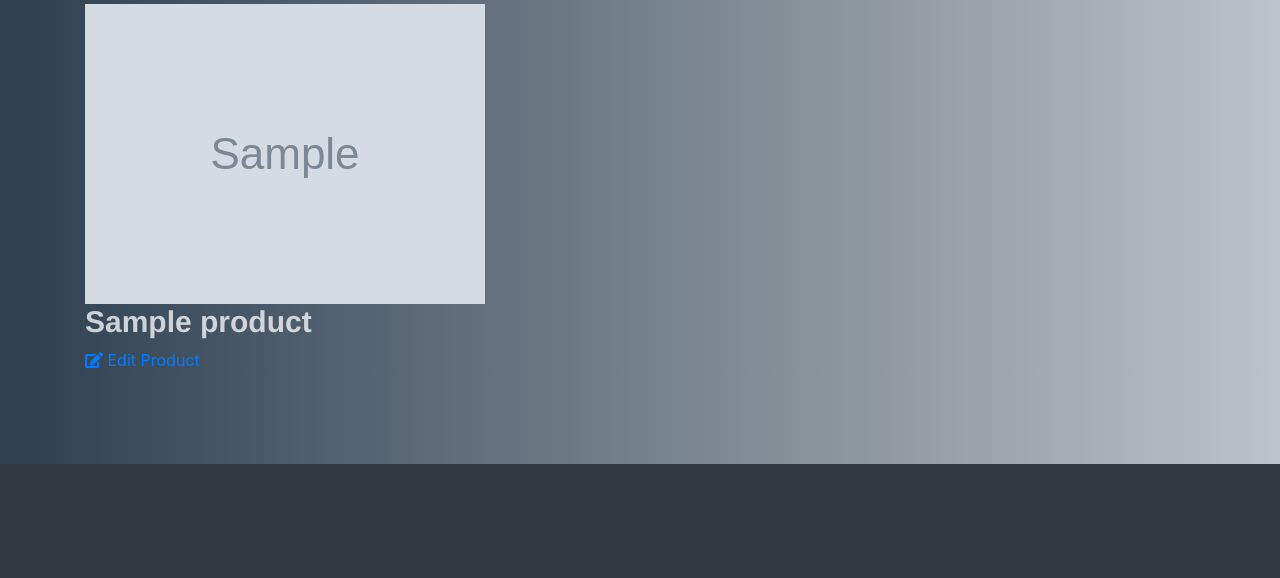
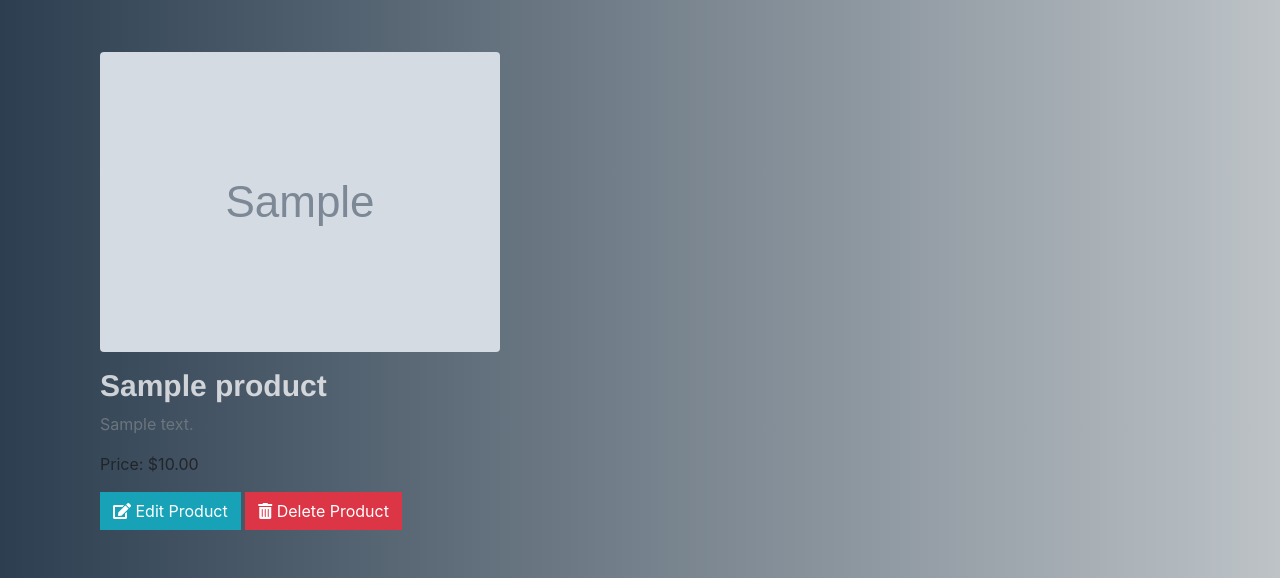
Before and after one commit to maclamour/Sport-Spot, a Django app: page /stores/1/ in a window 1280 px wide. Shown: the part 336-914 px from the top of the page. Before the commit the page ends 800 px from the top, so only its background shows below. Run offline with Django 4.2, Linux system fonts and the light colour scheme; a user stored in the database is signed in; tables that the repository leaves empty hold one stand-in row (values such as "Sample post"); grey boxes marked "Sample" are stand-in pictures; some libraries are stand-ins or nearby versions.

Commit message:
updating edit and deleted landing page under product details

```diff
--- a/main_app/templates/store_detail.html
+++ b/main_app/templates/store_detail.html
@@ -1,22 +1,29 @@
 {% extends 'base.html' %}
+{% load static %}
 
 {% block content %}
-<div class="detail__container">
-    <div class="detail__img">
-        <img src="{{ product.img_url }}" alt="{{ product.name }}"/>
-    </div>
-
-    <h1 class="title">{{ product.name }}</h1>
-
-    <div class="buttons">
-        {% if user.is_superuser %}
-        <a href="{% url 'store_update' product.pk %}" class="button is-info">
-            <span class="icon">
-                <i class="fas fa-edit"></i>
-            </span>
-            Edit Product
-        </a>
-        {% endif %}
+<div class="container my-5">
+    <div class="row">
+        <div class="col-lg-6">
+            <div class="product-detail">
+                <img src="{{ product.img_url }}" alt="{{ product.name }}" class="img-fluid rounded">
+                <div class="mt-3">
+                    <h1 class="title">{{ product.name }}</h1>
+                    <p class="text-muted">{{ product.description }}</p>
+                    <p class="price">Price: ${{ product.price }}</p>
+                    <div class="buttons">
+                        {% if user.is_superuser %}
+                        <a href="{% url 'store_update' product.pk %}" class="btn btn-info">
+                            <i class="fas fa-edit"></i> Edit Product
+                        </a>
+                        <a href="{% url 'store_delete' product.pk %}" class="btn btn-danger">
+                            <i class="fas fa-trash-alt"></i> Delete Product
+                        </a>
+                        {% endif %}
+                    </div>
+                </div>
+            </div>
+        </div>
     </div>
 </div>
 {% endblock %}
```
